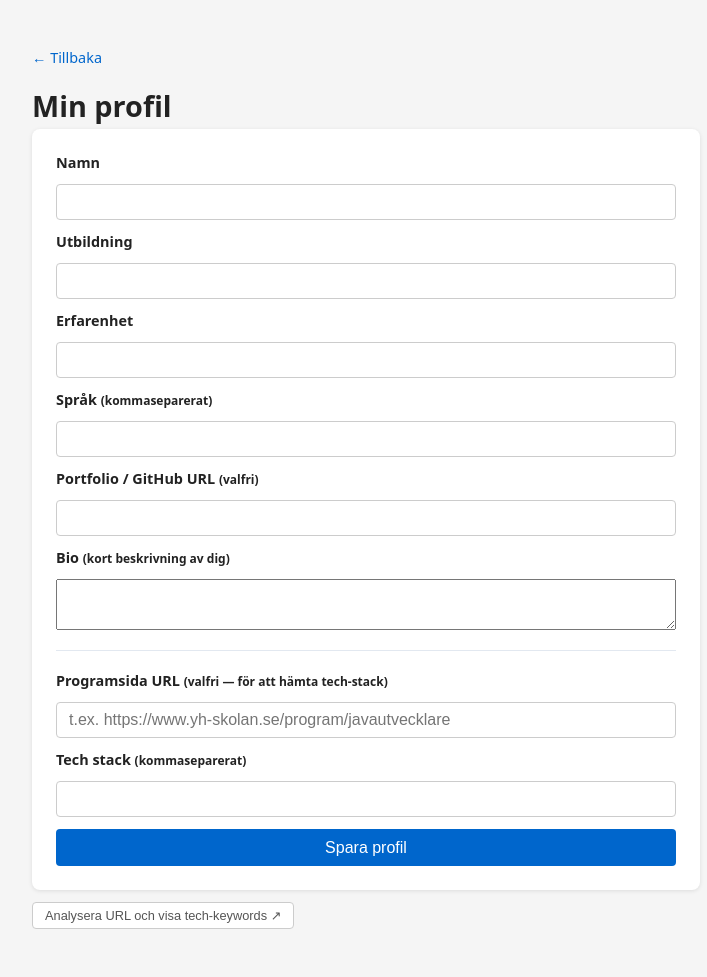
After one commit to marcusjobb/lia-work-leads-finder, a FastAPI app: template templates/profile.html in a window 1280 px wide. The commit adds this page. Shown: the whole page, without its empty margins (274-981 px from the left). Run offline with FastAPI, Linux system fonts and the light colour scheme; the template is opened without the code that fills it, so the values that code supplies are empty.

Commit message:
feat: program URL analyzer with tech keyword checklist + custom buzzwords on profile page

```diff
--- a/app.py
+++ b/app.py
@@ -5,7 +5,7 @@ from urllib.parse import unquote
 
 import yaml
 from fastapi import FastAPI, Request
-from fastapi.responses import FileResponse, HTMLResponse
+from fastapi.responses import FileResponse, HTMLResponse, RedirectResponse
 from fastapi.staticfiles import StaticFiles
 from fastapi.templating import Jinja2Templates
 
@@ -23,6 +23,7 @@ from pipeline.discovery.af_scraper import scrape_af, PAGE_SIZE
 from pipeline.discovery.company_scraper import scrape_companies
 from pipeline.integration import build_profile_async
 from pipeline.enrichment.program_scraper import scrape_program
+from pipeline.enrichment.geocoder import geocode
 from pipeline.validators.relevance import is_relevant
 from pipeline.validators.completeness import is_complete
 from pipeline.validators.contact import is_reachable
@@ -89,6 +90,56 @@ async def index(request: Request):
     return templates.TemplateResponse(request, "index.html")
 
 
+@app.get("/profile", response_class=HTMLResponse)
+async def profile_form(request: Request, saved: bool = False, keywords: str = ""):
+    student = _load_student()
+    analyzed = [k.strip() for k in keywords.split(",") if k.strip()]
+    return templates.TemplateResponse(request, "profile.html", {
+        "student": student,
+        "saved": saved,
+        "analyzed_keywords": analyzed,
+    })
+
+
+@app.post("/profile/analyze-url")
+async def analyze_program_url(request: Request):
+    form = await request.form()
+    url = form.get("program_url", "").strip()
+    if not url:
+        return RedirectResponse("/profile", status_code=303)
+    keywords = await scrape_program(url)
+    return RedirectResponse(f"/profile?keywords={','.join(keywords)}", status_code=303)
+
+
+@app.post("/profile", response_class=HTMLResponse)
+async def profile_save(request: Request):
+    form = await request.form()
+
+    checked = list(form.getlist("checked_keywords"))
+    custom = [t.strip() for t in form.get("custom_buzzwords", "").split(",") if t.strip()]
+    text_input = [t.strip() for t in form.get("tech_stack", "").split(",") if t.strip()]
+    tech_stack = list(dict.fromkeys(checked + custom)) or text_input
+
+    languages = [l.strip() for l in form.get("languages", "").split(",") if l.strip()]
+    portfolio_url = form.get("portfolio_url", "").strip() or None
+    program_url = form.get("program_url", "").strip() or None
+
+    data = {
+        "name": form.get("name", "").strip(),
+        "education": form.get("education", "").strip(),
+        "tech_stack": tech_stack,
+        "experience": form.get("experience", "").strip(),
+        "languages": languages or ["svenska"],
+        "portfolio_url": portfolio_url,
+        "program_url": program_url,
+        "bio": form.get("bio", "").strip(),
+    }
+    Path("student_profile.yaml").write_text(yaml.dump(data, allow_unicode=True, sort_keys=False))
+
+    student = StudentProfile(**data)
+    return templates.TemplateResponse(request, "profile.html", {"student": student, "saved": True, "analyzed_keywords": []})
+
+
 @app.post("/search", response_class=HTMLResponse)
 async def search(request: Request):
     form = await request.form()
@@ -99,28 +150,35 @@ async def search(request: Request):
 
     indeed_results, af_result, allabolag_results = await asyncio.gather(
         scrape_indeed(config.tech_stack, config.city, config.all_sweden),
-        scrape_af(config.tech_stack, config.city, config.all_sweden, page=config.page, page_size=config.page_size),
+        scrape_af(config.tech_stack, config.city, config.all_sweden, radius_km=config.radius_km),
         scrape_companies(config.tech_stack, config.city),
     )
     af_companies, total_af = af_result
 
     raw_companies = indeed_results + af_companies + allabolag_results
 
-    profiles = list(await asyncio.gather(*[build_profile_async(c, config) for c in raw_companies]))
-    profiles = [p for p in profiles if is_relevant(p) and is_complete(p) and is_reachable(p)]
-    profiles.sort(key=lambda p: p.score, reverse=True)
+    center_coords = await geocode(config.city) if config.radius_km > 0 else None
+    all_profiles = list(await asyncio.gather(*[build_profile_async(c, config, center_coords) for c in raw_companies]))
+    all_profiles = [p for p in all_profiles if is_relevant(p) and is_complete(p) and is_reachable(p)]
+    all_profiles.sort(key=lambda p: p.score, reverse=True)
 
-    _save_profiles(profiles)
+    _save_profiles(all_profiles)
+
+    page = config.page
+    page_size = config.page_size
+    start = (page - 1) * page_size
+    profiles_page = all_profiles[start : start + page_size]
+    total_scored = len(all_profiles)
 
     return templates.TemplateResponse(
         request,
         "results.html",
         {
-            "profiles": profiles,
+            "profiles": profiles_page,
             "config": config,
-            "total": total_af,
-            "page": config.page,
-            "page_size": config.page_size,
+            "total": total_scored,
+            "page": page,
+            "page_size": page_size,
         },
     )
 
--- a/cover_letter/models.py
+++ b/cover_letter/models.py
@@ -8,6 +8,7 @@ class StudentProfile(BaseModel):
     experience: str
     languages: list[str]
     portfolio_url: str | None = None
+    program_url: str | None = None
     bio: str
 
 
--- a/static/style.css
+++ b/static/style.css
@@ -5,7 +5,7 @@ h1 { font-size: 1.8rem; margin-bottom: .25rem; }
 .subtitle { color: #555; margin-bottom: 1.5rem; }
 .search-form { display: flex; flex-direction: column; gap: .75rem; background: white; padding: 1.5rem; border-radius: 8px; box-shadow: 0 1px 4px rgba(0,0,0,.1); }
 label { font-weight: 600; font-size: .9rem; }
-input[type=text] { padding: .5rem .75rem; border: 1px solid #ccc; border-radius: 4px; font-size: 1rem; }
+input[type=text], input[type=url] { padding: .5rem .75rem; border: 1px solid #ccc; border-radius: 4px; font-size: 1rem; width: 100%; }
 .checkbox-label { display: flex; align-items: center; gap: .5rem; font-weight: normal; }
 button { background: #0066cc; color: white; border: none; padding: .6rem 1.2rem; border-radius: 4px; font-size: 1rem; cursor: pointer; display: flex; align-items: center; justify-content: center; gap: .5rem; }
 button:disabled { background: #4d94e0; cursor: not-allowed; }
--- /dev/null
+++ b/templates/profile.html
@@ -0,0 +1,86 @@
+<!DOCTYPE html>
+<html lang="sv">
+<head>
+  <meta charset="UTF-8">
+  <meta name="viewport" content="width=device-width, initial-scale=1">
+  <title>Min profil — LIA Leads Finder</title>
+  <link rel="stylesheet" href="/static/style.css">
+</head>
+<body>
+  <main class="container">
+    <div class="top-actions">
+      <a href="/" class="back-link">← Tillbaka</a>
+    </div>
+
+    <h1>Min profil</h1>
+
+    {% if saved %}
+      <p class="profile-saved">Profilen sparad!</p>
+    {% endif %}
+
+    <form method="post" action="/profile" class="search-form">
+      <label for="name">Namn</label>
+      <input type="text" id="name" name="name" value="{{ student.name }}" required>
+
+      <label for="education">Utbildning</label>
+      <input type="text" id="education" name="education" value="{{ student.education }}" required>
+
+      <label for="experience">Erfarenhet</label>
+      <input type="text" id="experience" name="experience" value="{{ student.experience }}">
+
+      <label for="languages">Språk <small>(kommaseparerat)</small></label>
+      <input type="text" id="languages" name="languages" value="{{ student.languages | join(', ') }}">
+
+      <label for="portfolio_url">Portfolio / GitHub URL <small>(valfri)</small></label>
+      <input type="url" id="portfolio_url" name="portfolio_url" value="{{ student.portfolio_url or '' }}">
+
+      <label for="bio">Bio <small>(kort beskrivning av dig)</small></label>
+      <textarea id="bio" name="bio" rows="3">{{ student.bio }}</textarea>
+
+      <hr style="border:none; border-top:1px solid #e2e8f0; margin:.5rem 0;">
+
+      <label for="program_url">Programsida URL <small>(valfri — för att hämta tech-stack)</small></label>
+      <div style="display:flex; gap:.5rem; align-items:center;">
+        <input type="url" id="program_url" name="program_url"
+               value="{{ student.program_url or '' }}"
+               placeholder="t.ex. https://www.yh-skolan.se/program/javautvecklare"
+               style="flex:1;">
+      </div>
+
+      {% if analyzed_keywords %}
+      <div class="keyword-section">
+        <p class="keyword-intro">Hittade tekniker från din utbildningssida — kryssa i vad som stämmer:</p>
+        <div class="keyword-grid">
+          {% for kw in analyzed_keywords %}
+          <label class="checkbox-label keyword-item">
+            <input type="checkbox" name="checked_keywords" value="{{ kw }}"
+                   {% if kw in student.tech_stack %}checked{% endif %}>
+            {{ kw }}
+          </label>
+          {% endfor %}
+        </div>
+        <label for="custom_buzzwords" style="margin-top:.75rem;">
+          Egna buzzwords <small>(kommaseparerat — t.ex. Scrum, CI/CD, Agil)</small>
+        </label>
+        <input type="text" id="custom_buzzwords" name="custom_buzzwords"
+               placeholder="Lägg till egna tekniker eller begrepp">
+      </div>
+      {% else %}
+      <label for="tech_stack">Tech stack <small>(kommaseparerat)</small></label>
+      <input type="text" id="tech_stack" name="tech_stack" value="{{ student.tech_stack | join(', ') }}">
+      {% endif %}
+
+      <button type="submit">Spara profil</button>
+    </form>
+
+    <form method="post" action="/profile/analyze-url" style="margin-top:.75rem;">
+      <input type="hidden" name="program_url" id="analyze_url_hidden">
+      <button type="submit" class="btn-toggle"
+              onclick="document.getElementById('analyze_url_hidden').value=document.getElementById('program_url').value">
+        Analysera URL och visa tech-keywords ↗
+      </button>
+    </form>
+
+  </main>
+</body>
+</html>
```
Also changed, not shown: other parts of static/style.css (+34 -0 lines).
